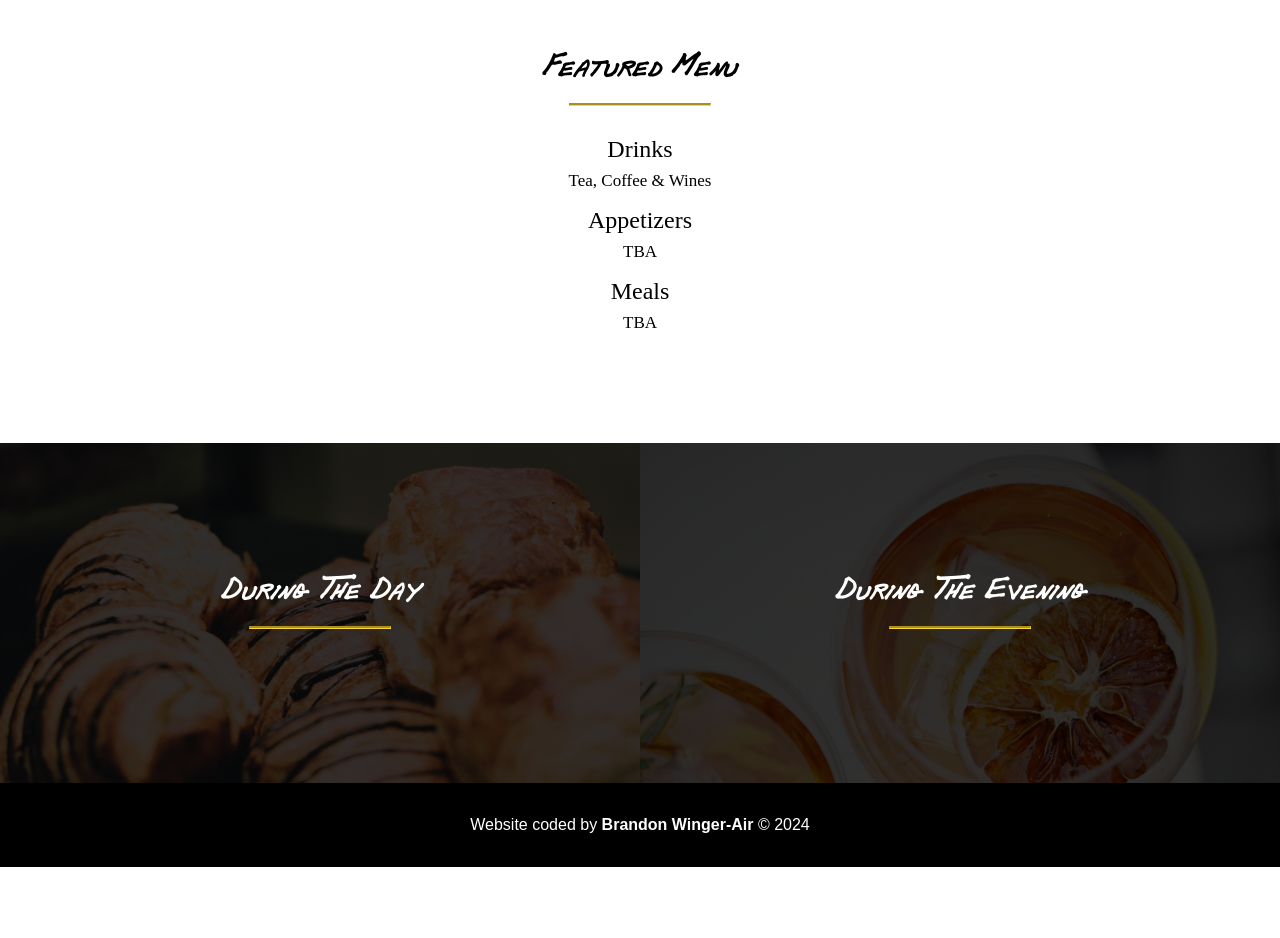
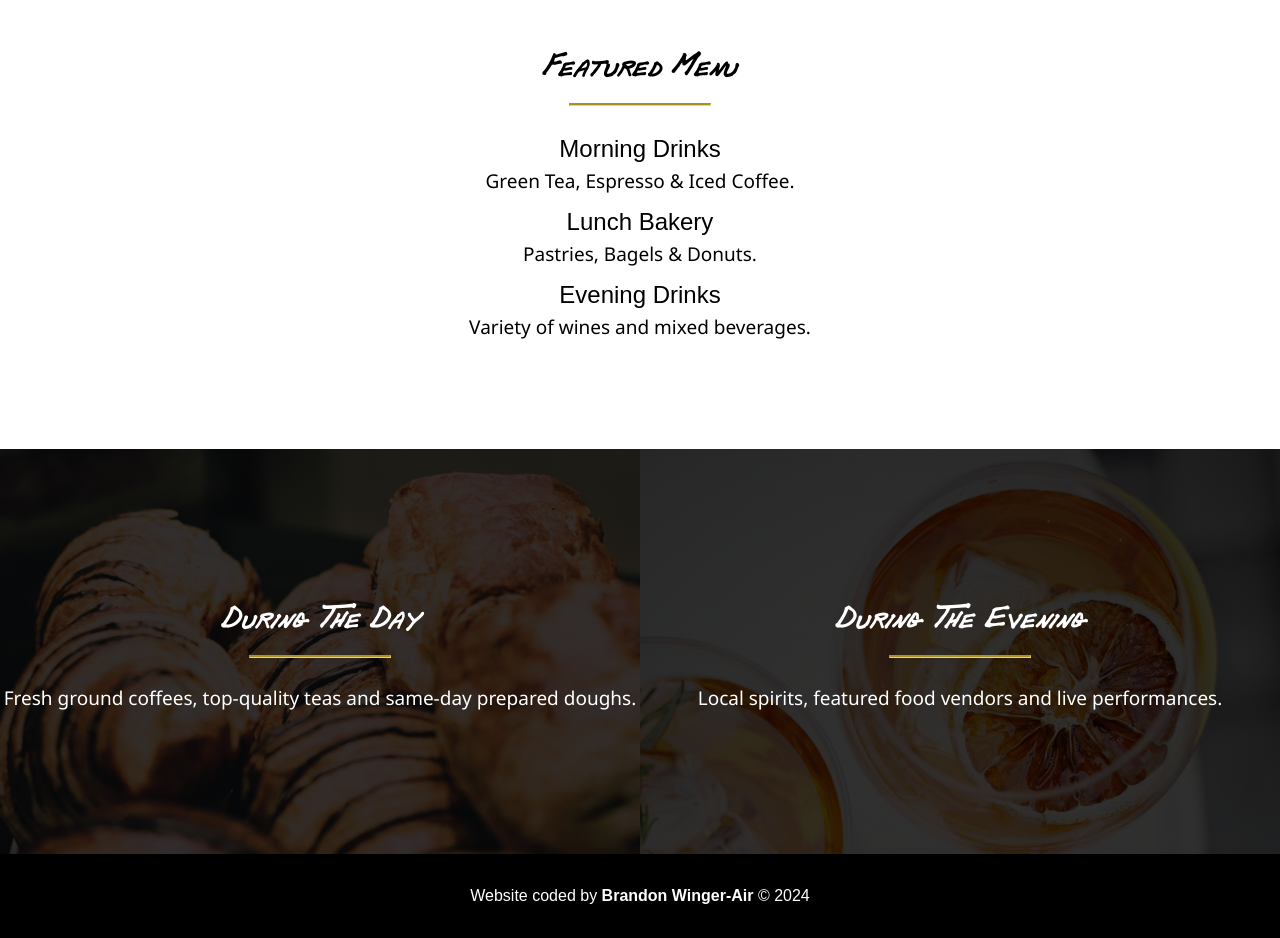
Before and after one commit to BrandonWingerAir/cafe-lounge-restaurant-site, a plain HTML site: page index.html in a window 1280 px wide. Shown: the part 840-1778 px from the top of the page. Before the commit the page ends 1707 px from the top, so only its background shows below. Drawn offline with Linux system fonts and the light colour scheme; a web font is replaced by a local one.

Commit message:
items menu & panels text content and styles

```diff
--- a/index.html
+++ b/index.html
@@ -66,12 +66,12 @@
         <h4>Featured Menu</h4>
         <hr>
 
-        <h5>Drinks</h5>
-        <p>Tea, Coffee & Wines</p>
-        <h5>Appetizers</h5>
-        <p>TBA</p>
-        <h5>Meals</h5>
-        <p>TBA</p>
+        <h5>Morning Drinks</h5>
+        <p>Green Tea, Espresso & Iced Coffee.</p>
+        <h5>Lunch Bakery</h5>
+        <p>Pastries, Bagels & Donuts.</p>
+        <h5>Evening Drinks</h5>
+        <p>Variety of wines and mixed beverages.</p>
     </section>
 
     <section class="panels">
@@ -79,14 +79,14 @@
             <section>
                 <h4>During The Day</h4>
                 <hr>
-                <p></p>
+                <p>Fresh ground coffees, top-quality teas and same-day prepared doughs.</p>
             </section>
         </div>
         <div>
             <section>
                 <h4>During The Evening</h4>
                 <hr>
-                <p></p>
+                <p>Local spirits, featured food vendors and live performances.</p>
             </section>
         </div>
     </section>
--- a/style.css
+++ b/style.css
@@ -13,6 +13,11 @@ h4 {
     font-size: 2.4rem;
     font-weight: 500;
     font-family: "Papa Man";
+}
+
+p {
+    font-size: 19px;
+    font-family: 'Segoe UI', Tahoma, Geneva, Verdana, sans-serif;
 }
 
 header {
@@ -130,19 +135,15 @@ hr {
 h5 {
     font-size: 24px;
     margin: 19px auto 11px;
-}
-
-p {
-    font-size: 17px;
+    font-family: 'URWGroteskSC', sans-serif;
 }
 
 .panels {
     display: grid;
     grid-template-columns: 1fr 1fr;
-    height: 340px;
+    height: 405px;
     position: relative;
     color: #fff;
-    font-family: "Borel";
 }
 
 .panels div {
```
